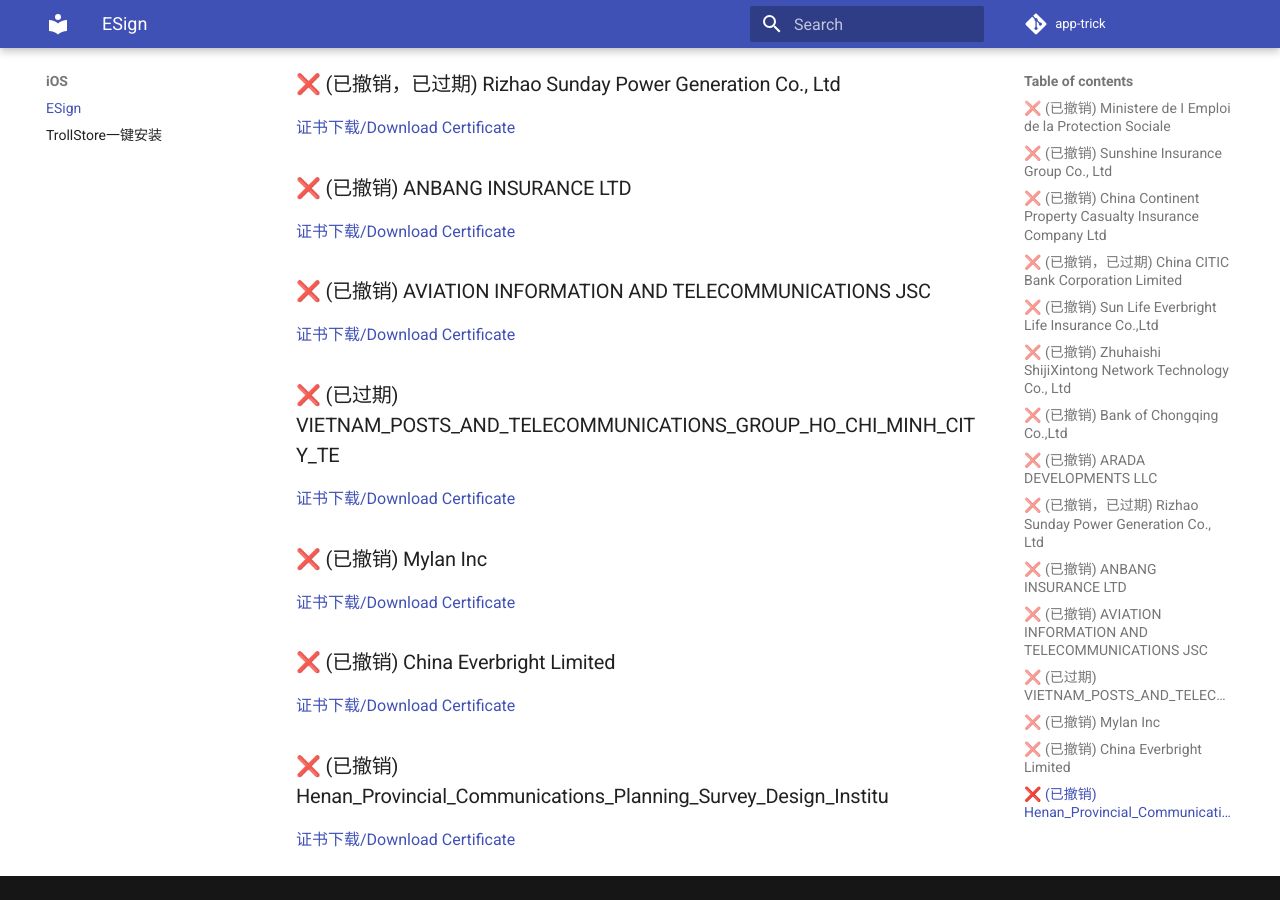
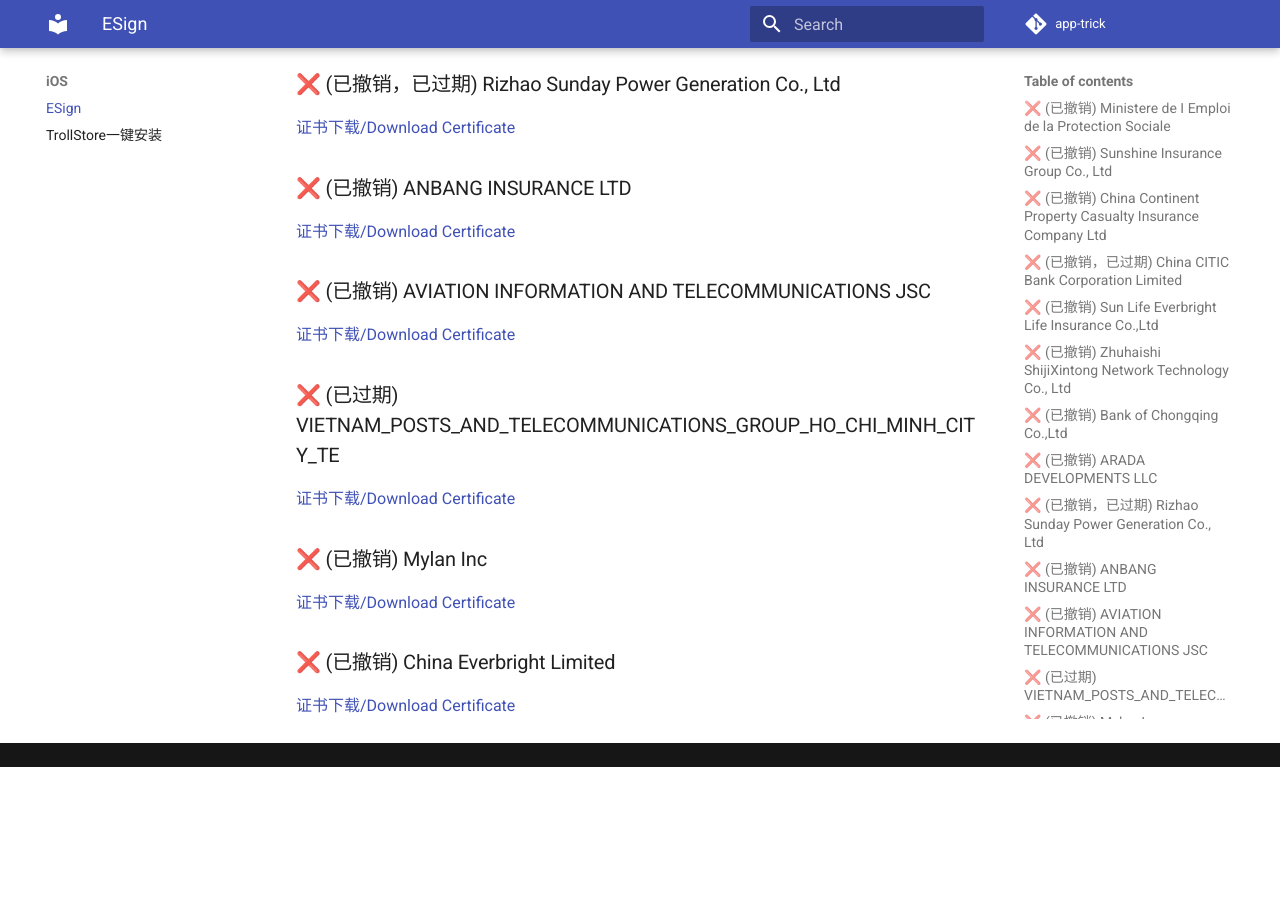
Before and after one commit to app-trick/app-trick.github.io, an MkDocs documentation site: the page built from docs/iOS/Esign.md, in a window 1280 px wide and 900 px high, scrolled down 1154 px. Built offline with MkDocs 1.6.1 and Material for MkDocs 9.7.7, drawn with Linux system fonts in a browser that asks for light colours; comment, search, counter and statistics services are not loaded; after the commit the page ends 1921 px from its top, so only the background shows below that.

Commit message:
Esign Repo Update

```diff
--- a/docs/iOS/Esign.md
+++ b/docs/iOS/Esign.md
@@ -36,5 +36,3 @@
 [证书下载/Download Certificate](/iOS/cert/Mylan%20Inc.zip)
 ### ❌ (已撤销) China Everbright Limited
 [证书下载/Download Certificate](/iOS/cert/China%20Everbright%20Limited.zip)
-### ❌ (已撤销) Henan_Provincial_Communications_Planning_Survey_Design_Institu
-[证书下载/Download Certificate](/iOS/cert/Henan_Provincial_Communications_Planning_Survey_Design_Institu.zip)
--- a/docs/iOS/cert/list.txt
+++ b/docs/iOS/cert/list.txt
@@ -12,4 +12,3 @@
 VIETNAM_POSTS_AND_TELECOMMUNICATIONS_GROUP_HO_CHI_MINH_CITY_TE.zip
 Mylan Inc.zip
 China Everbright Limited.zip
-Henan_Provincial_Communications_Planning_Survey_Design_Institu.zip
```
Also changed, not shown: 1 other file.
